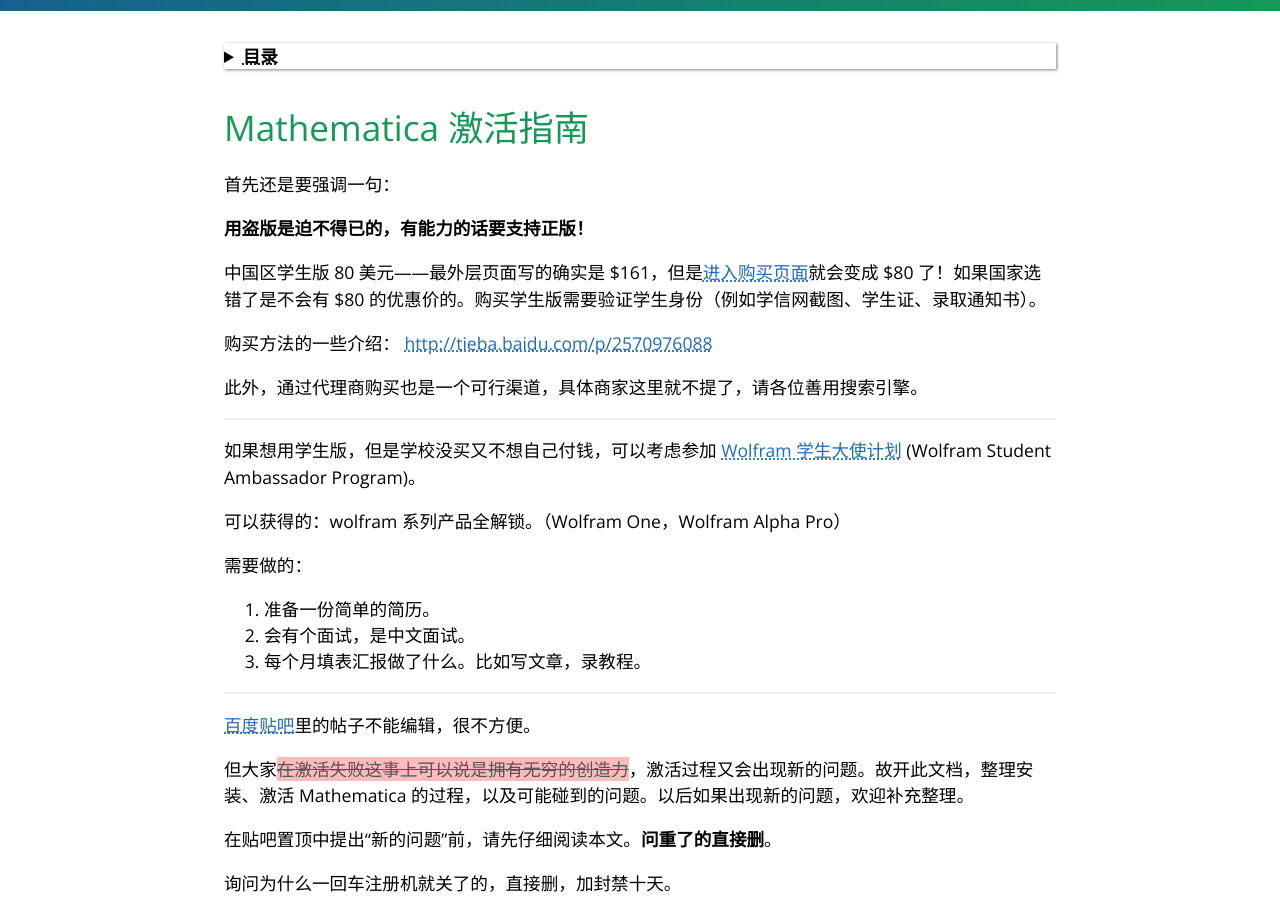
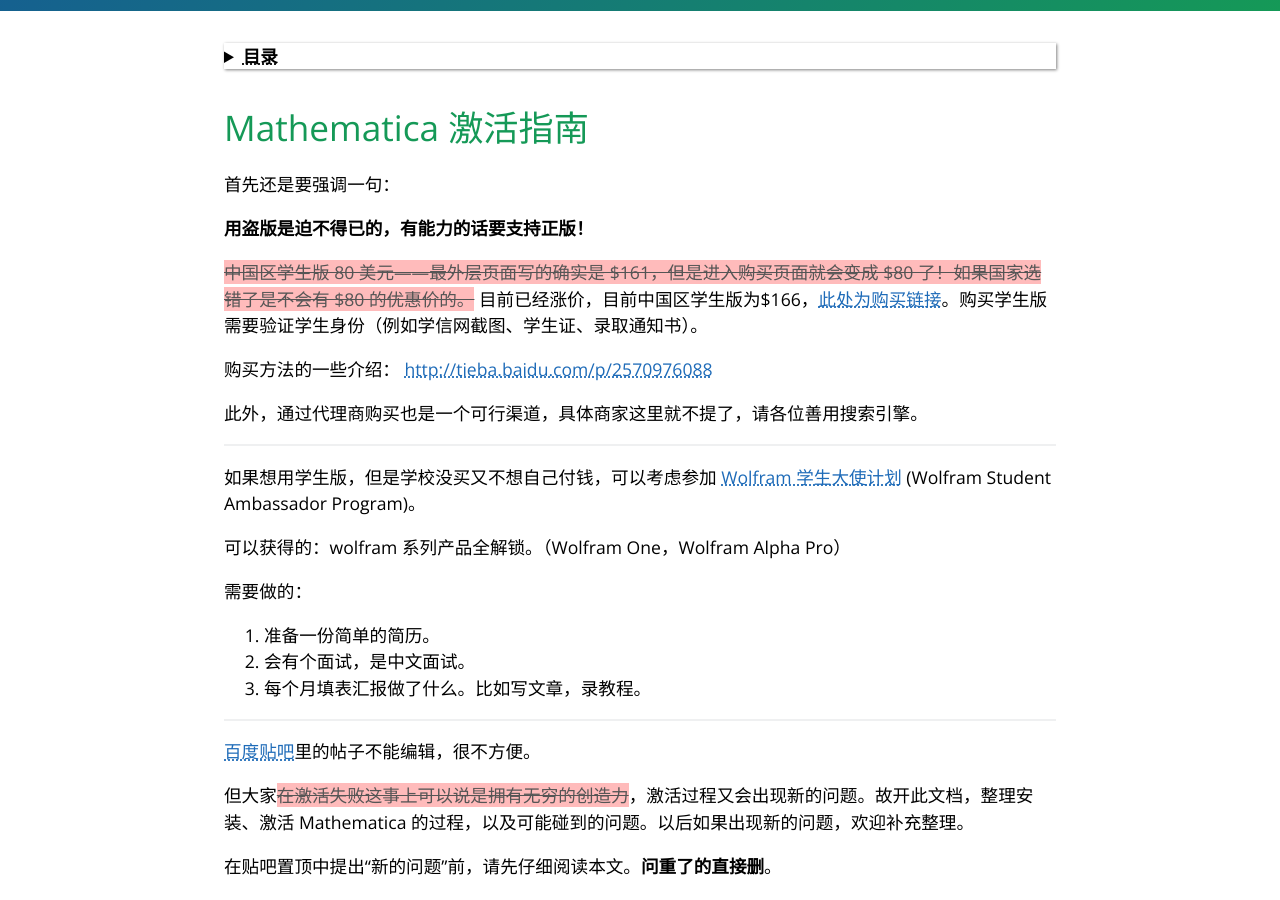
Before and after one commit to TieBaMma/InstallTutorial, a Jekyll site: the page built from index.md, in a window 1280 px wide and 900 px high, scrolled down 372 px. Built offline with Jekyll 4.4.1, drawn with Linux system fonts in a browser that asks for light colours.

Commit message:
更新正版价格

```diff
--- a/index.md
+++ b/index.md
@@ -9,7 +9,7 @@
 
 **用盗版是迫不得已的，有能力的话要支持正版！**
 
-中国区学生版 80 美元——最外层页面写的确实是 $161，但是[进入购买页面](https://store.wolfram.com/arrive.cgi?Qualifier=STUD&URI=/view/app/mathematica/student&Country=CN)就会变成 $80 了！如果国家选错了是不会有 $80 的优惠价的。购买学生版需要验证学生身份（例如学信网截图、学生证、录取通知书）。
+~~中国区学生版 80 美元——最外层页面写的确实是 $161，但是进入购买页面就会变成 $80 了！如果国家选错了是不会有 $80 的优惠价的。~~ 目前已经涨价，目前中国区学生版为$166，[此处为购买链接](https://store.wolfram.com/arrive.cgi?Qualifier=STUD&URI=/view/app/mathematica/student&Country=CN)。购买学生版需要验证学生身份（例如学信网截图、学生证、录取通知书）。
 
 购买方法的一些介绍： <http://tieba.baidu.com/p/2570976088>
 
```
